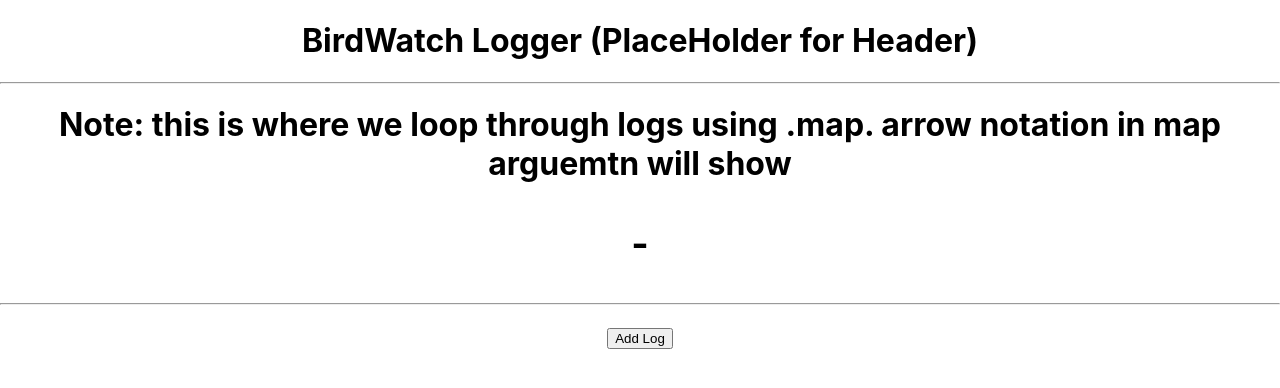
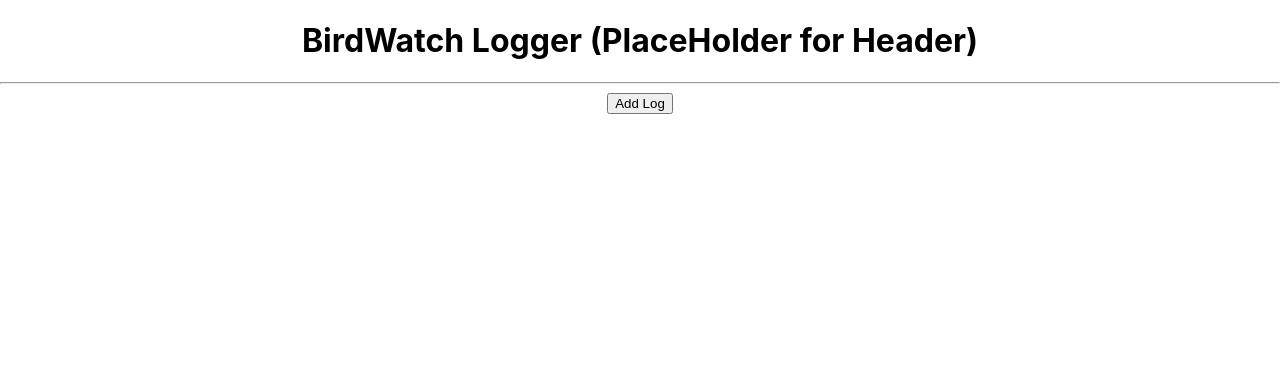
Before and after one commit to wowgr8/event-logger, a React (Create React App) app: page / in a window 1280 px wide. Shown: the top 388 px of the page. Built offline with nearby package versions, Linux system fonts and the light colour scheme.

Commit message:
add new props from ticketList via props as argument in function, looped through it with .map, also added proptypes at the bottom and import statement for proptypes

```diff
--- a/src/components/LogList.js
+++ b/src/components/LogList.js
@@ -1,19 +1,26 @@
 import React from "react";
 import Log from "./Log";
-// import proptypes
+import PropTypes from "prop-types";
 
-function LogList(){
+function LogList(props){
 
   return(
     <React.Fragment>
       <hr/>
-      <h1> Note: this is where we loop through logs using .map. arrow notation in map arguemtn will show
+      {props.logList.map((log, index) =>
         <Log
-        // {/* <Log log props  /> */}
+          names = {log.names}
+          location = {log.location}
+          log = {log.notes}
+          key={index}
         />
-      </h1>
+      )}
     </React.Fragment>
   );
 }
 
+LogList.propTypes = {
+  logList: PropTypes.array
+};
+
 export default LogList;
```
